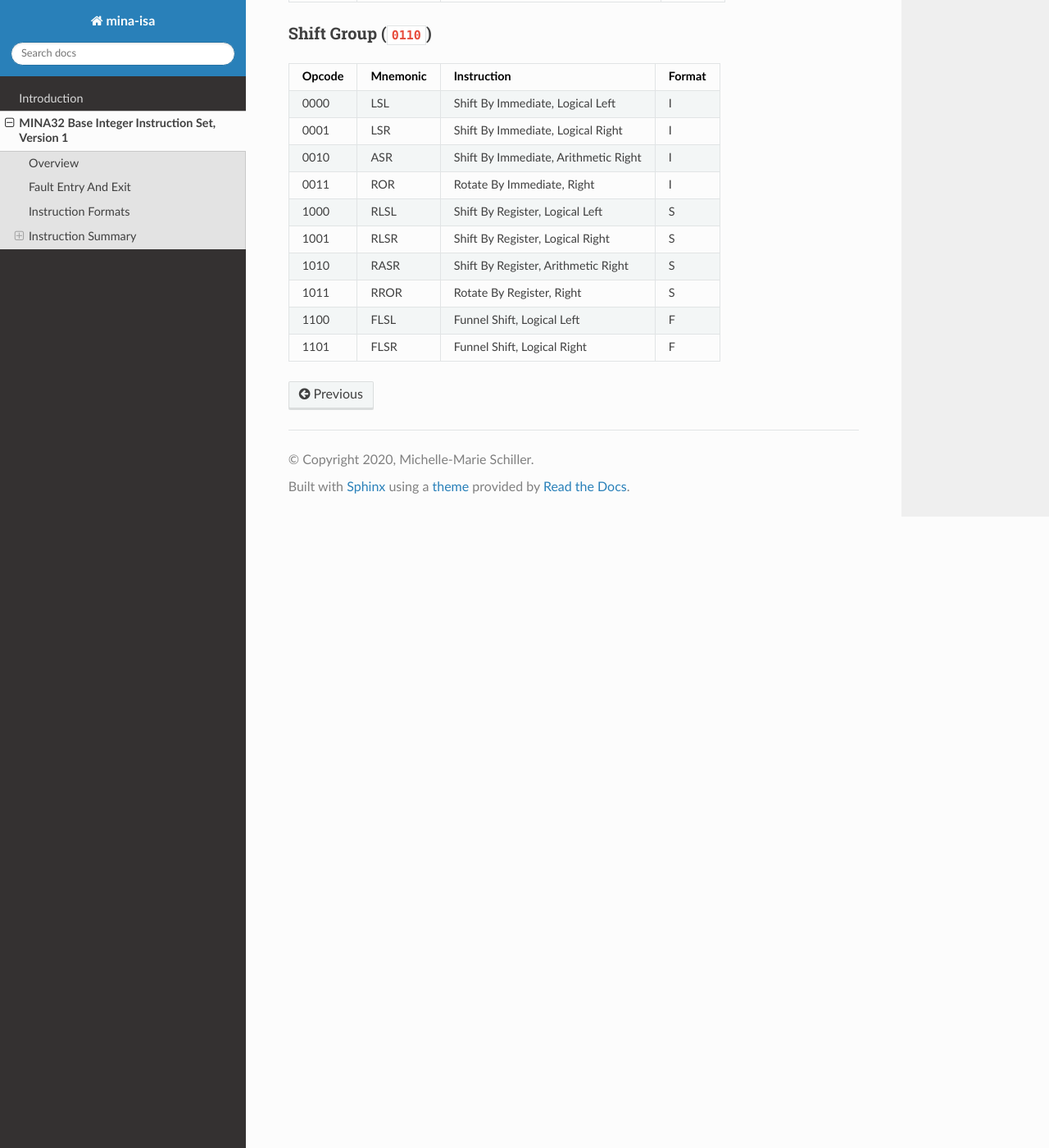
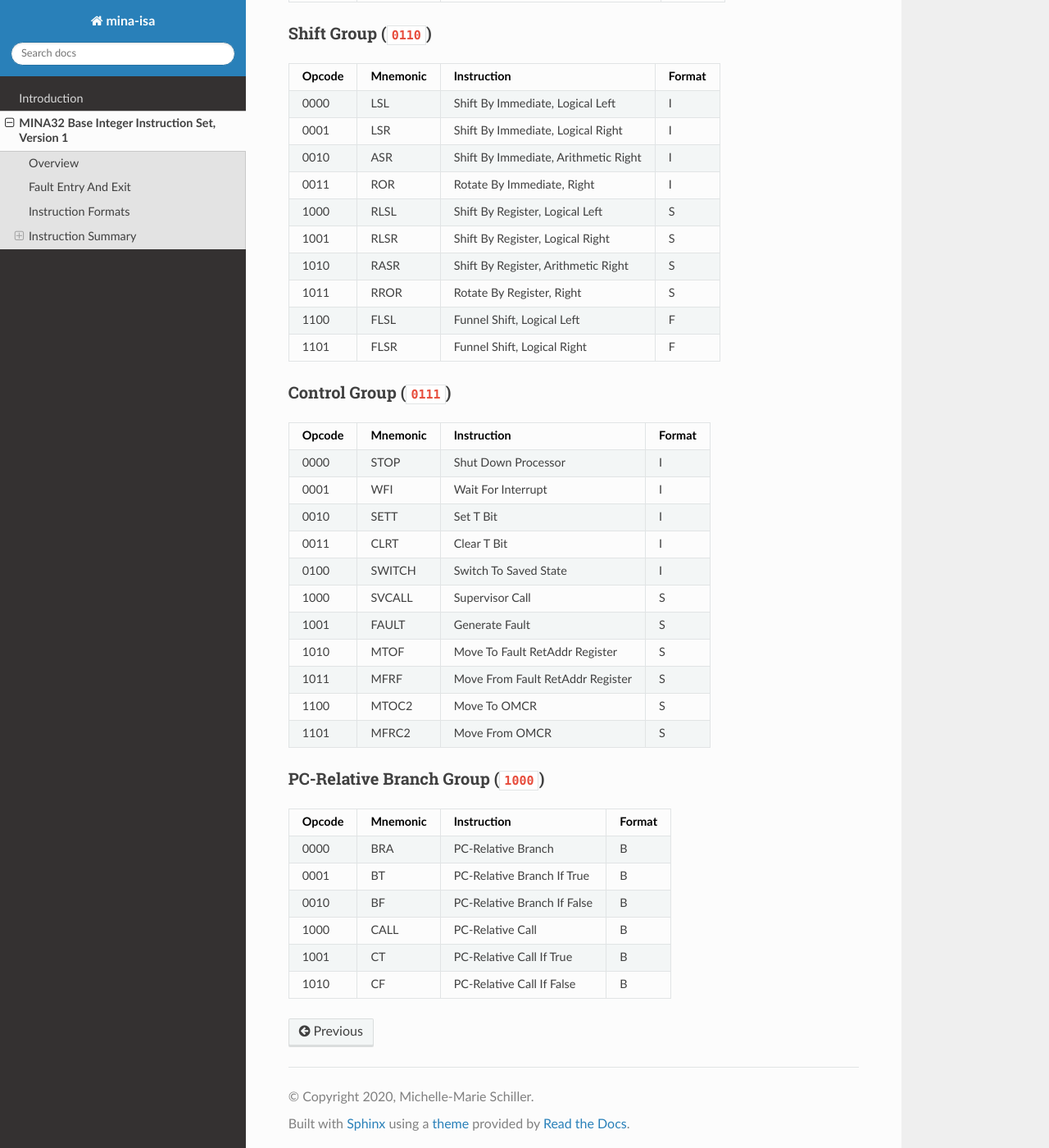
Before and after one commit to ladystarbreeze/mina-isa, a Sphinx documentation site: the page built from docs/mina32.rst, in a window 1280 px wide and 1400 px high, scrolled down 5244 px. Shown: the whole window at 82% size. Built offline with Sphinx 7.4.7 and the Read the Docs theme 2.0.0, drawn with Linux system fonts in a browser that asks for light colours.

Commit message:
Added remaining instructions to summary
Added: [docs] remaining instruction
Added: [MINA32] MTOC2 and MFRC2 instructions

```diff
--- a/docs/mina32.rst
+++ b/docs/mina32.rst
@@ -302,3 +302,51 @@ Shift Group (``0110``)
 +--------+----------+--------------------------------------+--------+
 | 1101   | FLSR     | Funnel Shift, Logical Right          | F      |
 +--------+----------+--------------------------------------+--------+
+
+Control Group (``0111``)
+^^^^^^^^^^^^^^^^^^^^^^^^
+
++--------+----------+--------------------------------------+--------+
+| Opcode | Mnemonic | Instruction                          | Format |
++========+==========+======================================+========+
+| 0000   | STOP     | Shut Down Processor                  | I      |
++--------+----------+--------------------------------------+--------+
+| 0001   | WFI      | Wait For Interrupt                   | I      |
++--------+----------+--------------------------------------+--------+
+| 0010   | SETT     | Set T Bit                            | I      |
++--------+----------+--------------------------------------+--------+
+| 0011   | CLRT     | Clear T Bit                          | I      |
++--------+----------+--------------------------------------+--------+
+| 0100   | SWITCH   | Switch To Saved State                | I      |
++--------+----------+--------------------------------------+--------+
+| 1000   | SVCALL   | Supervisor Call                      | S      |
++--------+----------+--------------------------------------+--------+
+| 1001   | FAULT    | Generate Fault                       | S      |
++--------+----------+--------------------------------------+--------+
+| 1010   | MTOF     | Move To Fault RetAddr Register       | S      |
++--------+----------+--------------------------------------+--------+
+| 1011   | MFRF     | Move From Fault RetAddr Register     | S      |
++--------+----------+--------------------------------------+--------+
+| 1100   | MTOC2    | Move To OMCR                         | S      |
++--------+----------+--------------------------------------+--------+
+| 1101   | MFRC2    | Move From OMCR                       | S      |
++--------+----------+--------------------------------------+--------+
+
+PC-Relative Branch Group (``1000``)
+^^^^^^^^^^^^^^^^^^^^^^^^^^^^^^^^^^^
+
++--------+----------+--------------------------------------+--------+
+| Opcode | Mnemonic | Instruction                          | Format |
++========+==========+======================================+========+
+| 0000   | BRA      | PC-Relative Branch                   | B      |
++--------+----------+--------------------------------------+--------+
+| 0001   | BT       | PC-Relative Branch If True           | B      |
++--------+----------+--------------------------------------+--------+
+| 0010   | BF       | PC-Relative Branch If False          | B      |
++--------+----------+--------------------------------------+--------+
+| 1000   | CALL     | PC-Relative Call                     | B      |
++--------+----------+--------------------------------------+--------+
+| 1001   | CT       | PC-Relative Call If True             | B      |
++--------+----------+--------------------------------------+--------+
+| 1010   | CF       | PC-Relative Call If False            | B      |
++--------+----------+--------------------------------------+--------+
```
